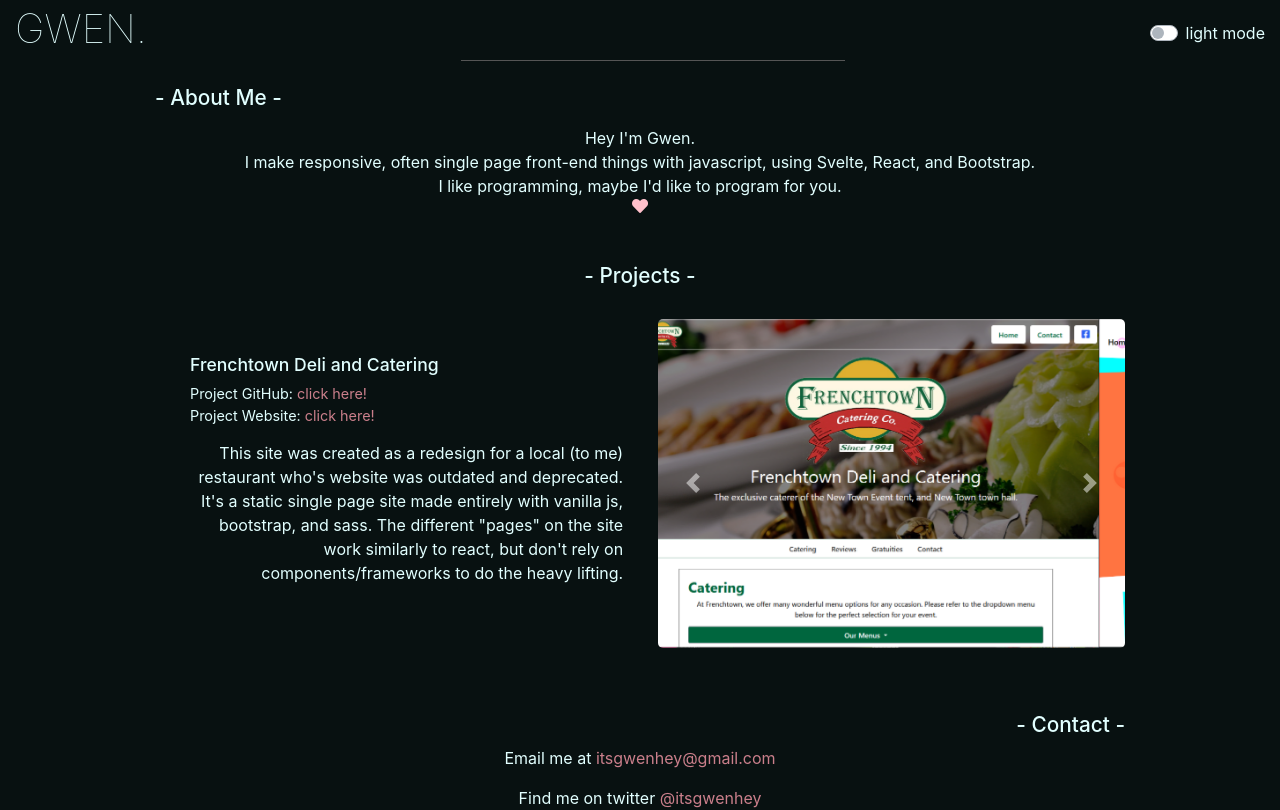
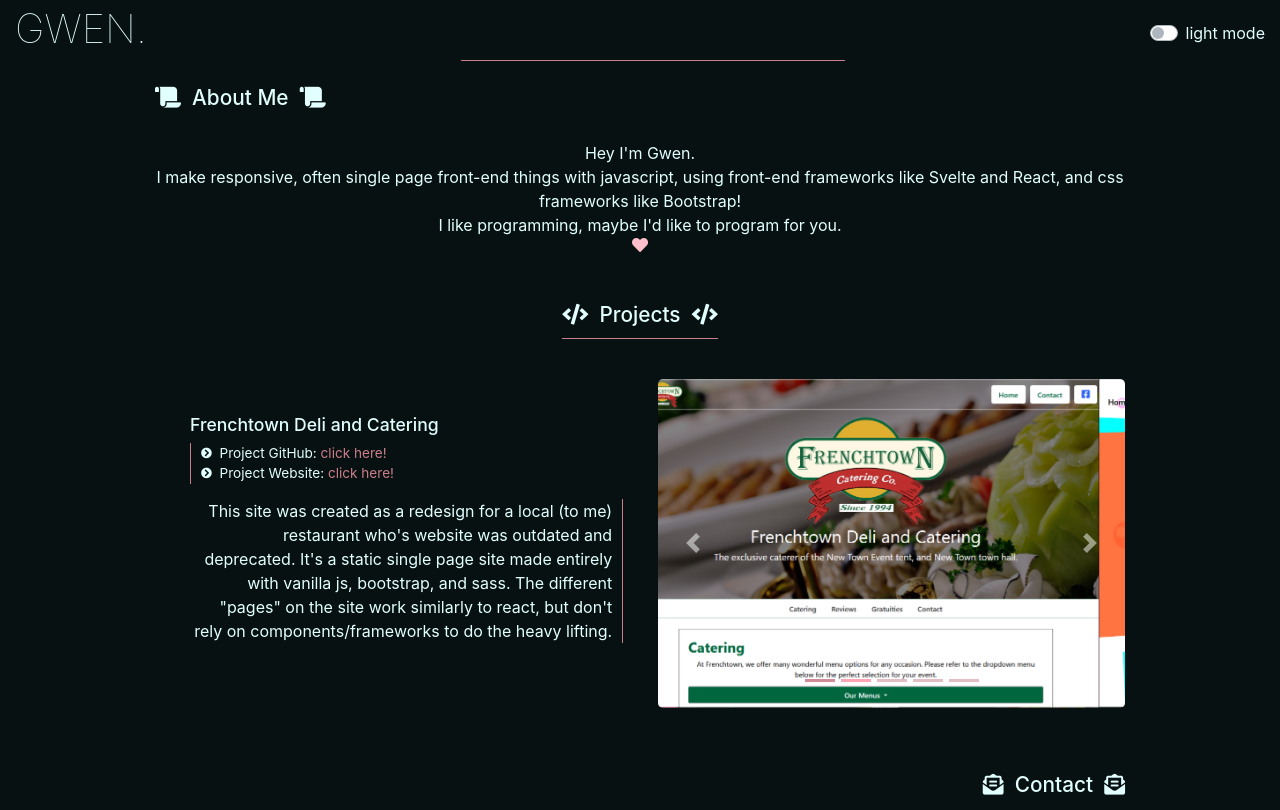
Before and after one commit to HeyItsGwen/Gwen-dotcom, a Svelte app: page / in a window 1280 px wide. Shown: the top 810 px of the page. Built offline with nearby package versions, Linux system fonts and the light colour scheme.

Commit message:
change styling of site, make colors more legible, add font awesome images

```diff
--- a/src/About.svelte
+++ b/src/About.svelte
@@ -1,8 +1,8 @@
 <div class='container d-flex flex-column '>
-    <h2 class='align-self-center align-self-md-start'>- About Me -</h2>
+    <h2 class='align-self-center align-self-md-start'><i class="fas fa-scroll"></i>&nbsp About Me &nbsp<i class="fas fa-scroll"></i></h2>
     <div class='d-flex flex-column' id='about'>
         <p>Hey I'm Gwen.</p>
-        <p>I make responsive, often single page front-end things with javascript, using Svelte, React, and Bootstrap.</p>
+        <p>I make responsive, often single page front-end things with javascript, using front-end frameworks like Svelte and React, and css frameworks like Bootstrap!</p>
         <p>I like programming, maybe I'd like to program for you.</p>
         <i class="fas fa-heart"></i>
     </div>
@@ -17,7 +17,7 @@
         margin: auto;
     }
     h2{
-        margin-bottom: 15px;
+        margin-bottom: 30px;
 		font-size: 1.3em;
 	}
     .fa-heart {
--- a/src/App.svelte
+++ b/src/App.svelte
@@ -1,4 +1,6 @@
 <script>
+	//
+
 	import Footer from './Footer.svelte';
 	import About from './About.svelte';
 	import Projects from './Projects.svelte';
@@ -78,7 +80,7 @@
 		width: 30%;
 		right: 34%;
 		top: 60px;
-		border-bottom: 1px solid rgb(85, 85, 85);
+		border-bottom: 1px solid rgb(202, 127, 139);
 	}
 
 	main {
--- a/src/Contact.svelte
+++ b/src/Contact.svelte
@@ -1,9 +1,9 @@
 <div class='container d-flex flex-column '>
-    <h2 class='align-self-center align-self-md-end'>- Contact -</h2>
+    <h2 class='align-self-center align-self-md-end'><i class="fas fa-envelope-open-text"></i>&nbsp Contact &nbsp<i class="fas fa-envelope-open-text"></i></h2>
     <div class='d-flex flex-column' id='contact'>
-        <p>Email me at <a href='mailto: itsgwenhey@gmail.com' target='blank'>itsgwenhey@gmail.com</a></p>
-        <p>Find me on twitter <a href='https://twitter.com/itsgwenhey' target='blank'>@itsgwenhey</a></p>
-        <p>Or have a look at my <a href='https://www.linkedin.com/in/gwen-hey-642109191/' target='blank'>Linkedin</a></p>
+        <p><i class="fas fa-envelope-square"></i>&nbsp Email me at <a href='mailto: itsgwenhey@gmail.com' target='blank'>itsgwenhey@gmail.com</a></p>
+        <p><i class="fab fa-twitter-square"></i>&nbsp Find me on twitter <a href='https://twitter.com/itsgwenhey' target='blank'>@itsgwenhey</a></p>
+        <p><i class="fab fa-linkedin"></i>&nbsp Or have a look at my <a href='https://www.linkedin.com/in/gwen-hey-642109191/' target='blank'>Linkedin</a></p>
     </div>
 </div>
 
@@ -19,6 +19,7 @@
     }
     h2{
 		font-size: 1.3em;
+        margin-bottom: 20px;
 	}
     a {
         color: rgb(202, 127, 139);
--- a/src/Projects.svelte
+++ b/src/Projects.svelte
@@ -46,38 +46,38 @@
 </script>
 
 <div class='container d-flex flex-column '>
-    <h2 class='align-self-center'>- Projects -</h2>
+    <h2 class='align-self-center'><i class="fas fa-code"></i>&nbsp Projects &nbsp<i class="fas fa-code"></i></h2>
     <div class='d-flex flex-column flex-md-row' id='projects'>
         <div class='carouselText order-1 order-md-0 flex-column'>
-            <h3 class='d-flex carousel0'>Frenchtown Deli and Catering</h3>
-            <p class='justify-self-start carousel0p d-flex carouselTextLinks'>Project GitHub:&nbsp;<a href='https://github.com/HeyItsGwen/Frenchtown-Deli-and-Catering' target='blank'>click here!</a></p>
-            <p class='justify-self-start carousel0p2 d-flex carouselTextLinks'>Project Website:&nbsp;<a href='https://heyitsgwen.github.io/Frenchtown-Deli-and-Catering/' target='blank'>click here!</a></p>
+            <h3 class='d-flex carousel0 justify-content-center justify-content-md-start'>Frenchtown Deli and Catering</h3>
+            <p class='carousel0p d-flex carouselTextLinks justify-content-center justify-content-md-start'><i class="fas fa-chevron-circle-right"></i>&nbsp Project GitHub:&nbsp;<a href='https://github.com/HeyItsGwen/Frenchtown-Deli-and-Catering' target='blank'>click here!</a></p>
+            <p class='carousel0p2 d-flex carouselTextLinks justify-content-center justify-content-md-start'><i class="fas fa-chevron-circle-right"></i>&nbsp Project Website:&nbsp;<a href='https://heyitsgwen.github.io/Frenchtown-Deli-and-Catering/' target='blank'>click here!</a></p>
 
-            <p class='carousel0p3 d-flex text-wrap text-right carouselTextDescription'>This site was created as a redesign for a local (to me) restaurant who's website was outdated and deprecated. It's a static single page site made entirely with vanilla js, bootstrap, and sass. The different "pages" on the site work similarly to react, but don't rely on components/frameworks to do the heavy lifting.</p>
+            <p class='text-center text-md-right carousel0p3 d-flex text-wrap carouselTextDescription description'>This site was created as a redesign for a local (to me) restaurant who's website was outdated and deprecated. It's a static single page site made entirely with vanilla js, bootstrap, and sass. The different "pages" on the site work similarly to react, but don't rely on components/frameworks to do the heavy lifting.</p>
 
-            <h3 class='d-none carousel4'>The Lil' Gauntlet</h3>
-            <p class='justify-self-start carousel4p d-none carouselTextLinks'>Project GitHub:&nbsp;<a href='https://github.com/HeyItsGwen/The-Lil-Gauntlet' target='blank'>click here!</a></p>
-            <p class='justify-self-start carousel4p2  d-none carouselTextLinks'>Project Website:&nbsp;<a href='https://heyitsgwen.github.io/The-Lil-Gauntlet/' target='blank'>click here!</a></p>
+            <h3 class='d-none carousel4 justify-content-center justify-content-md-start'>The Lil' Gauntlet</h3>
+            <p class='carousel4p d-none carouselTextLinks justify-content-center justify-content-md-start'><i class="fas fa-chevron-circle-right"></i>&nbsp Project GitHub:&nbsp;<a href='https://github.com/HeyItsGwen/The-Lil-Gauntlet' target='blank'>click here!</a></p>
+            <p class='carousel4p2  d-none carouselTextLinks justify-content-center justify-content-md-start'><i class="fas fa-chevron-circle-right"></i>&nbsp Project Website:&nbsp;<a href='https://heyitsgwen.github.io/The-Lil-Gauntlet/' target='blank'>click here!</a></p>
 
-            <p class='justify-self-end carousel4p3 d-none text-right text-wrap carouselTextDescription'>This site is a simple 2d browser based version of The Gauntlet from the game Oldschool Runescape. It's built entirely with vanilla javascript and bootstrap, and includes an inventory system, and item creation system, and a basic walk/pathing algorithm.</p>
+            <p class='text-center text-md-right carousel4p3 d-none text-wrap carouselTextDescription description'>This site is a simple 2d browser based version of The Gauntlet from the game Oldschool Runescape. It's built entirely with vanilla javascript and bootstrap, and includes an inventory system, and item creation system, and a basic walk/pathing algorithm.</p>
 
-            <h3 class='d-none carousel1'>Abstract</h3>
-            <p class='justify-self-start carousel1p d-none carouselTextLinks'>Project GitHub:&nbsp;<a href='https://github.com/HeyItsGwen/Abstract-Landing' target='blank'>click here!</a></p>
-            <p class='justify-self-start carousel1p2 d-none carouselTextLinks'>Project Website:&nbsp;<a href='https://heyitsgwen.github.io/Abstract-Landing/' target='blank'>click here!</a></p>
+            <h3 class='d-none carousel1 justify-content-center justify-content-md-start'>Abstract</h3>
+            <p class='carousel1p d-none carouselTextLinks justify-content-center justify-content-md-start'><i class="fas fa-chevron-circle-right"></i>&nbsp Project GitHub:&nbsp;<a href='https://github.com/HeyItsGwen/Abstract-Landing' target='blank'>click here!</a></p>
+            <p class='carousel1p2 d-none carouselTextLinks justify-content-center justify-content-md-start'><i class="fas fa-chevron-circle-right"></i>&nbsp Project Website:&nbsp;<a href='https://heyitsgwen.github.io/Abstract-Landing/' target='blank'>click here!</a></p>
 
-            <p class='justify-self-end carousel1p3 d-none text-right text-wrap carouselTextDescription'>This static site was created to be a sample company/product landing page, and for me to have a little fun with some abstract/asymetrical design ideas, as well as to get some experience with React. It was built with React and Bootstrap.</p>
+            <p class='text-center text-md-right carousel1p3 d-none text-wrap carouselTextDescription description'>This static site was created to be a sample company/product landing page, and for me to have a little fun with some abstract/asymetrical design ideas, as well as to get some experience with React. It was built with React and Bootstrap.</p>
 
-            <h3 class='d-none carousel3'>Oldschool Runescape Landing Page</h3>
-            <p class='justify-self-start carousel3p d-none carouselTextLinks'>Project GitHub:&nbsp;<a href='https://github.com/HeyItsGwen/OSRS-Landing-Page' target='blank'>click here!</a></p>
-            <p class='justify-self-start carousel3p2  d-none carouselTextLinks'>Project Website:&nbsp;<a href='https://heyitsgwen.github.io/OSRS-Landing-Page/' target='blank'>click here!</a></p>
+            <h3 class='d-none carousel3 justify-content-center justify-content-md-start'>Oldschool Runescape Landing Page</h3>
+            <p class='carousel3p d-none carouselTextLinks justify-content-center justify-content-md-start'><i class="fas fa-chevron-circle-right"></i>&nbsp Project GitHub:&nbsp;<a href='https://github.com/HeyItsGwen/OSRS-Landing-Page' target='blank'>click here!</a></p>
+            <p class='carousel3p2  d-none carouselTextLinks justify-content-center justify-content-md-start'><i class="fas fa-chevron-circle-right"></i>&nbsp Project Website:&nbsp;<a href='https://heyitsgwen.github.io/OSRS-Landing-Page/' target='blank'>click here!</a></p>
 
-            <p class='justify-self-end carousel3p3 d-none text-right text-wrap carouselTextDescription'>This single page site was built to be an example of a landing page for the game Oldschool Runescape. It's built using existing art assets from other sites under the game's umbrella, and was built with plain HTML, Bootstrap, and Sass.</p>
+            <p class='text-center text-md-right carousel3p3 d-none text-wrap carouselTextDescription description'>This single page site was built to be an example of a landing page for the game Oldschool Runescape. It's built using existing art assets from other sites under the game's umbrella, and was built with plain HTML, Bootstrap, and Sass.</p>
 
-            <h3 class='d-none carousel2'>Brand Spotlight</h3>
-            <p class='justify-self-start carousel2p d-none carouselTextLinks'>Project GitHub:&nbsp;<a href='https://github.com/HeyItsGwen/Simple-Landing-Page' target='blank'>click here!</a></p>
-            <p class='justify-self-start carousel2p2  d-none carouselTextLinks'>Project Website:&nbsp;<a href='https://heyitsgwen.github.io/Simple-Landing-Page/' target='blank'>click here!</a></p>
+            <h3 class='d-none carousel2 justify-content-center justify-content-md-start'>Brand Spotlight</h3>
+            <p class='carousel2p d-none carouselTextLinks justify-content-center justify-content-md-start'><i class="fas fa-chevron-circle-right"></i>&nbsp Project GitHub:&nbsp;<a href='https://github.com/HeyItsGwen/Simple-Landing-Page' target='blank'>click here!</a></p>
+            <p class='carousel2p2  d-none carouselTextLinks justify-content-center justify-content-md-start'><i class="fas fa-chevron-circle-right"></i>&nbsp Project Website:&nbsp;<a href='https://heyitsgwen.github.io/Simple-Landing-Page/' target='blank'>click here!</a></p>
 
-            <p class='justify-self-end carousel2p3 d-none text-right text-wrap carouselTextDescription'>This static site was designed to be an example of a more minimalist/material design for a product or company's landing page. It was built using React and Bootstrap, mainly to get a little practice with React and some more simple designs.</p>
+            <p class='text-center text-md-right carousel2p3 d-none text-wrap carouselTextDescription description'>This static site was designed to be an example of a more minimalist/material design for a product or company's landing page. It was built using React and Bootstrap, mainly to get a little practice with React and some more simple designs.</p>
 
         </div>
         <div id="carousel" class="carousel slide order-0 order-md-1" data-ride="carousel">
@@ -127,8 +127,10 @@
         width: 100%;
     }
     h2{
-		font-size: 1.3em;
-        margin-bottom: 30px;
+		    font-size: 1.3em;
+        margin-bottom: 40px;
+        border-bottom: 1px solid rgb(202, 127, 139);
+        padding-bottom: 10px;
 	  }
     h3{
       font-size: 1.1em;
@@ -139,13 +141,24 @@
         border-radius: 5px;
         overflow: hidden;
     }
+    .carousel .carousel-indicators li {
+      background-color: rgb(202, 127, 139);
+    }
+    .carousel .carousel-indicators li.active {
+      background-color: rgb(255, 110, 134);
+    }
     .carouselText {
       width: 100%;
       padding: 35px 35px 0 35px;
     }
+    .carouselText p i {
+      font-size: 0.8em;
+      position: relative;
+      top: 5px;
+    }
     .carouselTextLinks{
       margin-bottom: 0;
-      font-size: 0.9em;
+      font-size: 0.85em;
     }
     .carouselTextLinks a {
       color: rgb(202, 127, 139);
@@ -153,4 +166,23 @@
     .carouselTextDescription{
       margin-top: 15px;
     }
+    @media only screen and (min-width: 768px) {
+      .description {
+        border-right: 1px solid rgb(202, 127, 139);
+        padding-right: 10px;
+      }
+      .carouselTextLinks {
+        border-left: 1px solid rgb(202, 127, 139);
+        padding: 0 10px;
+      }
+    }
+    @media only screen and (max-width: 768px) {
+      .description {
+        border-top: 1px solid rgb(202, 127, 139);
+        padding-top: 10px;
+        max-width: 85%;
+        margin: auto;
+        margin-top: 10px;
+      }
+    }
 </style>
```
